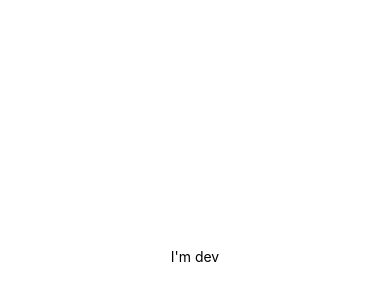
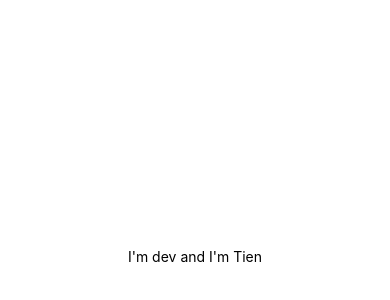
Before and after one commit to VanTien266/lvtn, a React Native app: screen / in a window 390 px wide. Shown: the part 166-466 px from the top of the page. Built offline with nearby package versions, Linux system fonts and the light colour scheme.

Commit message:
add branch Tien

```diff
--- a/App.js
+++ b/App.js
@@ -4,7 +4,7 @@ import { StyleSheet, Text, View } from "react-native";
 export default function App() {
   return (
     <View style={styles.container}>
-      <Text>I'm dev</Text>
+      <Text>I'm dev and I'm Tien</Text>
       <StatusBar style="auto" />
     </View>
   );
```
